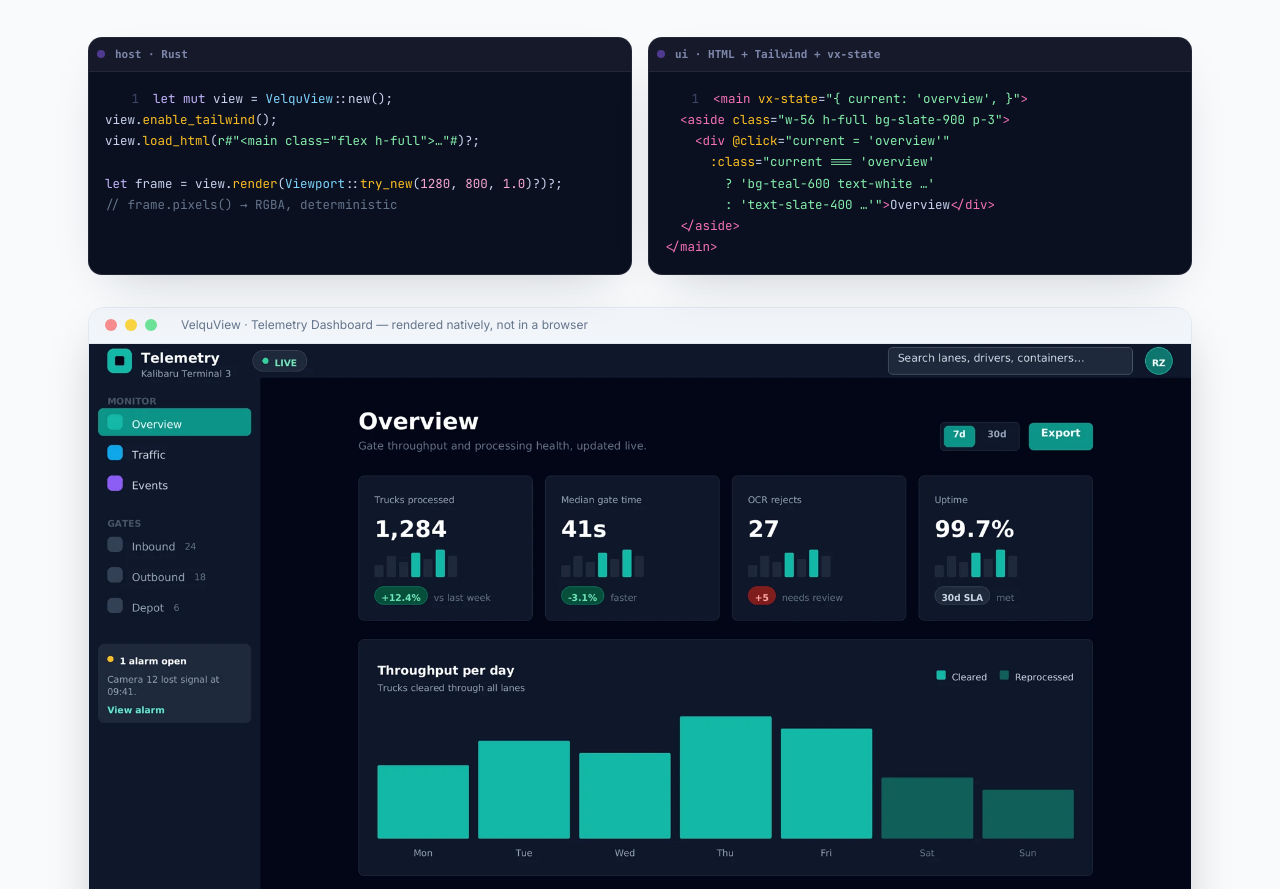
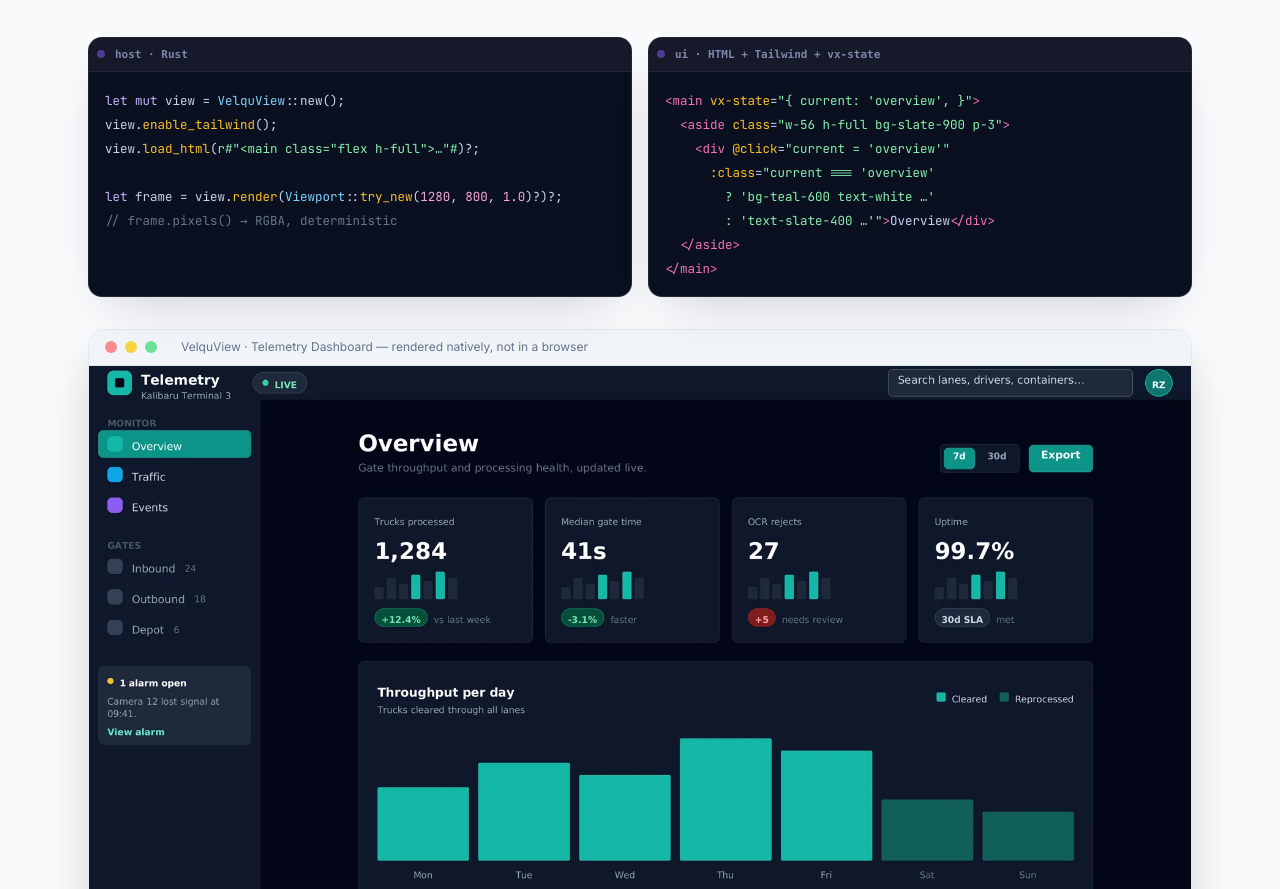
Before and after one commit to ther12k/velqu-showcase, a plain HTML site: page site/index.html in a window 1280 px wide. Shown: the part 1911-2800 px from the top of the page. Drawn offline with Linux system fonts and the light colour scheme.

Commit message:
site: fix style-pass CSS failures
- code-card 'line numbers' were broken: CSS counters number ELEMENTS,
  and each block is one <code> element — produced stray 1/2 fragments
  instead of a gutter. Removed (dot-tab header stays). Real per-line
  numbers would need per-line markup; not worth it for short snippets.
- light theme seam: hero --bg was pure white while body stayed
  slate-50 → tone step at hero end. Realigned to #f8fafc.
Verification lesson recorded: zoomed crops, not full-page reads at
reduced scale, for detail CSS.

```diff
--- a/site/app.css
+++ b/site/app.css
@@ -3,7 +3,7 @@
    themes (docs-site convention). */
 
 :root {
-  --bg: #ffffff;
+  --bg: #f8fafc;
   --panel: #ffffff;
   --panel-soft: #f1f5f9;
   --border: #e2e8f0;
@@ -71,17 +71,7 @@ html.dark .hero-glow::after {
   background: rgba(255, 255, 255, 0.04);
   border-bottom: 1px solid rgba(255, 255, 255, 0.06);
 }
-.code-card pre {
-  margin: 0; padding: 16px 16px 16px 0; overflow-x: auto;
-  counter-reset: line;
-}
-.code-card pre code { display: block; padding-left: 16px; }
-.code-card pre code::before {
-  counter-increment: line;
-  content: counter(line);
-  display: inline-block; width: 34px; margin-right: 14px;
-  text-align: right; color: #3d4763; user-select: none;
-}
+.code-card pre { margin: 0; padding: 16px; overflow-x: auto; }
 .code-head {
   display: flex; align-items: center; gap: 8px;
   padding: 0 8px; height: 34px;
```
